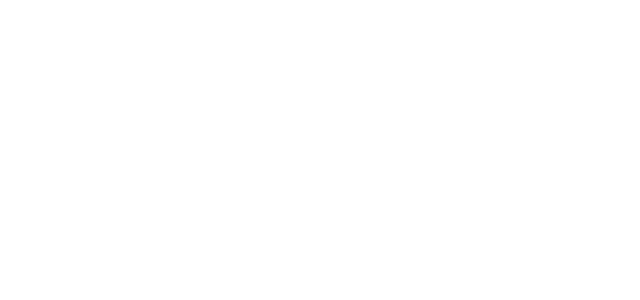
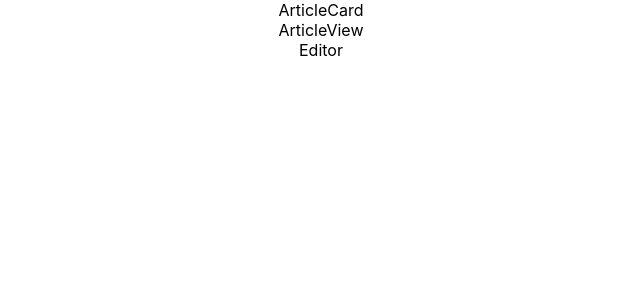
Before and after one commit to ErmiyasHailemichael/Frontend-Blogging, a React (Create React App) app: page / in a window 1280 px wide. Shown: the top 300 px of the page, without its empty margins (319-959 px from the left). Built offline with nearby package versions, Linux system fonts and the light colour scheme.

Commit message:
add three components

```diff
--- a/src/App.js
+++ b/src/App.js
@@ -1,10 +1,15 @@
 import logo from './logo.svg';
 import './App.css';
+import ArticleCard from './components/ArticleCard';
+import ArticleView from './components/ArticleView';
+import Editor from './components/Editor';
 
 function App() {
   return (
     <div className="App">
-
+     <ArticleCard />
+     <ArticleView />
+     <Editor />
     </div>
   );
 }
--- /dev/null
+++ b/src/components/ArticleCard.js
@@ -0,0 +1,7 @@
+import React from 'react'
+
+export default function ArticleCard() {
+  return (
+    <div>ArticleCard</div>
+  )
+}
--- /dev/null
+++ b/src/components/ArticleView.js
@@ -0,0 +1,7 @@
+import React from 'react'
+
+export default function ArticleView() {
+  return (
+    <div>ArticleView</div>
+  )
+}
--- /dev/null
+++ b/src/components/Editor.js
@@ -0,0 +1,7 @@
+import React from 'react'
+
+export default function Editor() {
+  return (
+    <div>Editor</div>
+  )
+}
```
